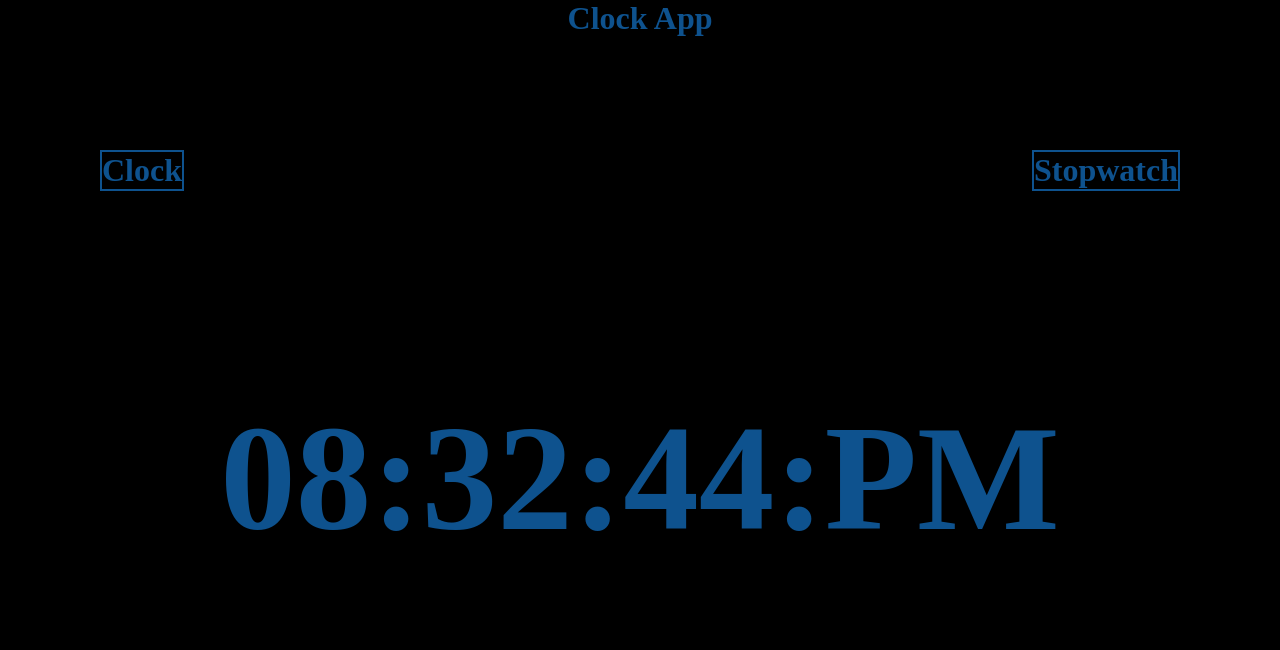
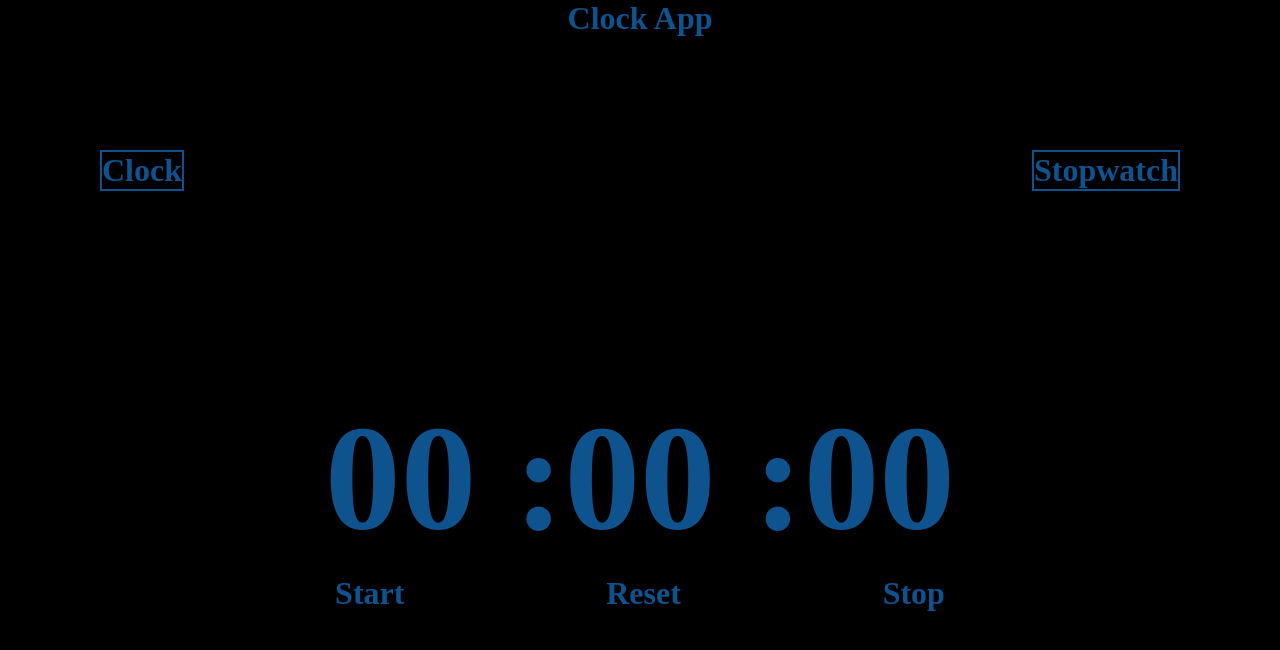
Before and after one commit to thomaMimani/ClockApp, a plain HTML site: page index.html in a window 1280 px wide. Drawn offline with Linux system fonts and the light colour scheme.

Commit message:
Added stop and reset functionality WIP

```diff
--- a/index.html
+++ b/index.html
@@ -21,17 +21,17 @@
             </div>
         </div>
         <div class="content">
-            <div class="time ">
+            <div class="time hidden ">
                 <h1 class="realTime">00:00:00 PM</h1>
             </div>
-            <div class="stopwatch-cocntent hidden">
+            <div class="stopwatch-cocntent ">
                 <div class="timer">
-                    <h1>00:00:000</h1>
+                    <h1 class="timerEl"><span class="min"></span> :<span class="sec"></span> :<span class="mil"></span></h1>
                 </div>
                 <div class="buttons">
-                    <div class="start"><h1>Start</h1></div>
-                    <div class="reset"><h1>Reset</h1></div>
-                    <div class="stop"><h1>Stop</h1></div>
+                    <div class="start" onclick="start()"><h1>Start</h1></div>
+                    <div class="reset" onclick="reset()"><h1>Reset</h1></div>
+                    <div class="stop" onclick="stop()"><h1>Stop</h1></div>
                 </div>
             </div>
         </div>
--- a/index.js
+++ b/index.js
@@ -5,6 +5,8 @@ let time = document.querySelector(`.time`)
 let stopWatch = document.querySelector(`.stopwatch-cocntent`)
 
 let realTime = document.querySelector(`.realTime`)
+
+let startBtn = document.querySelector(`.start`)
 
 
 
@@ -48,3 +50,64 @@ function currentTime(time){
      setTimeout(function(){ currentTime(realTime) }, 1000)
 }
 currentTime(realTime)
+
+//StopWatch starting condition
+let minEl = document.querySelector(`.min`)
+let secEl = document.querySelector(`.sec`)
+let milEl = document.querySelector(`.mil`)
+
+let mil = 0
+let sec = 0
+let min = 00
+
+minEl.textContent='0'+min
+secEl.textContent=`0`+sec
+milEl.textContent=`0`+mil
+
+
+
+let timerEl = document.querySelector(`.timerEl`)
+
+
+
+
+let timer;
+
+
+function start(){
+    startBtn.disabled=true
+
+    timer = setInterval(() => {
+
+        mil++
+    if(mil>99){
+        sec++
+        mil=0
+    }
+    if(sec>59){
+        min=min+1
+        sec=0
+    }
+
+    minEl.textContent=(min<10)?'0'+min:min
+    secEl.textContent=(sec<10)?`0`+sec:sec
+    milEl.textContent=(mil<10)?`0`+mil:mil
+       }, 10);
+
+}
+
+function stop(){
+
+    clearInterval(timer)
+}
+
+function reset() {
+    mil = 0
+    sec = 0
+    min = 00
+
+minEl.textContent='0'+min
+secEl.textContent=`0`+sec
+milEl.textContent=`0`+mil
+
+}
```
